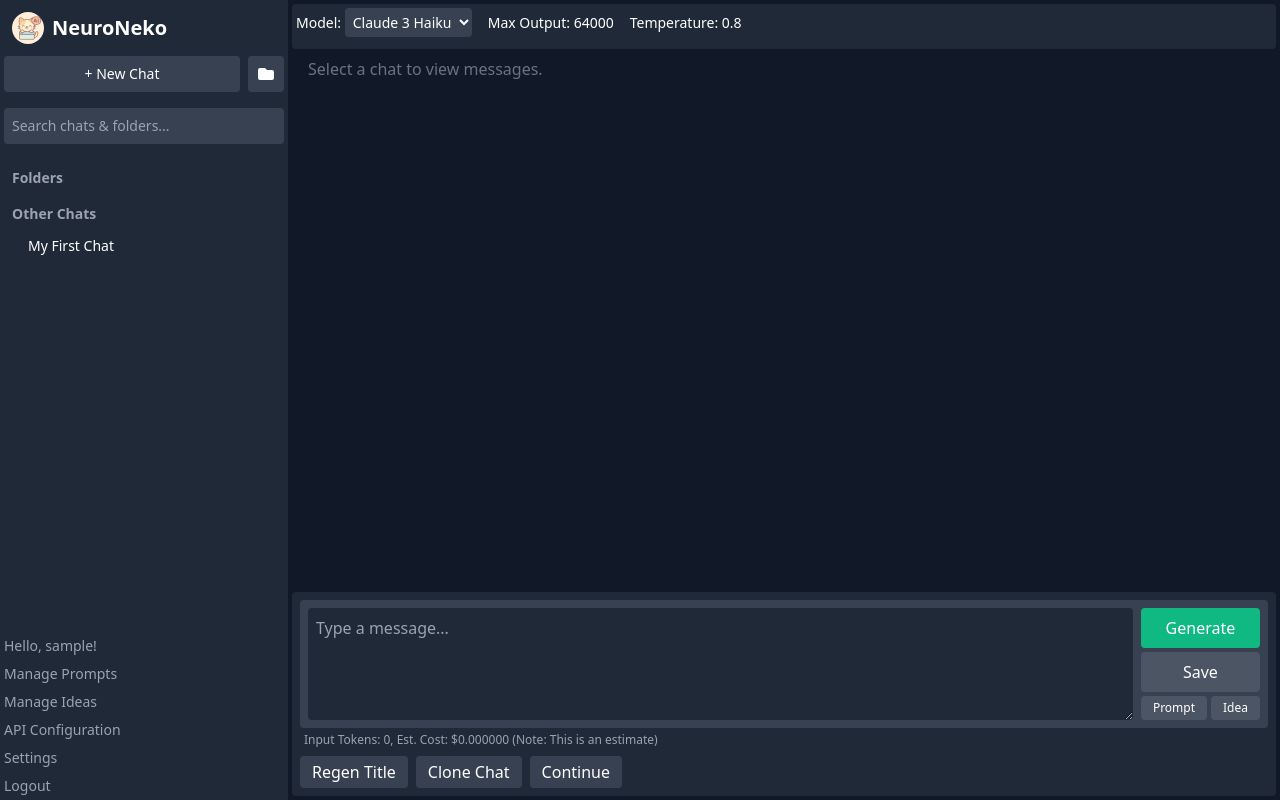
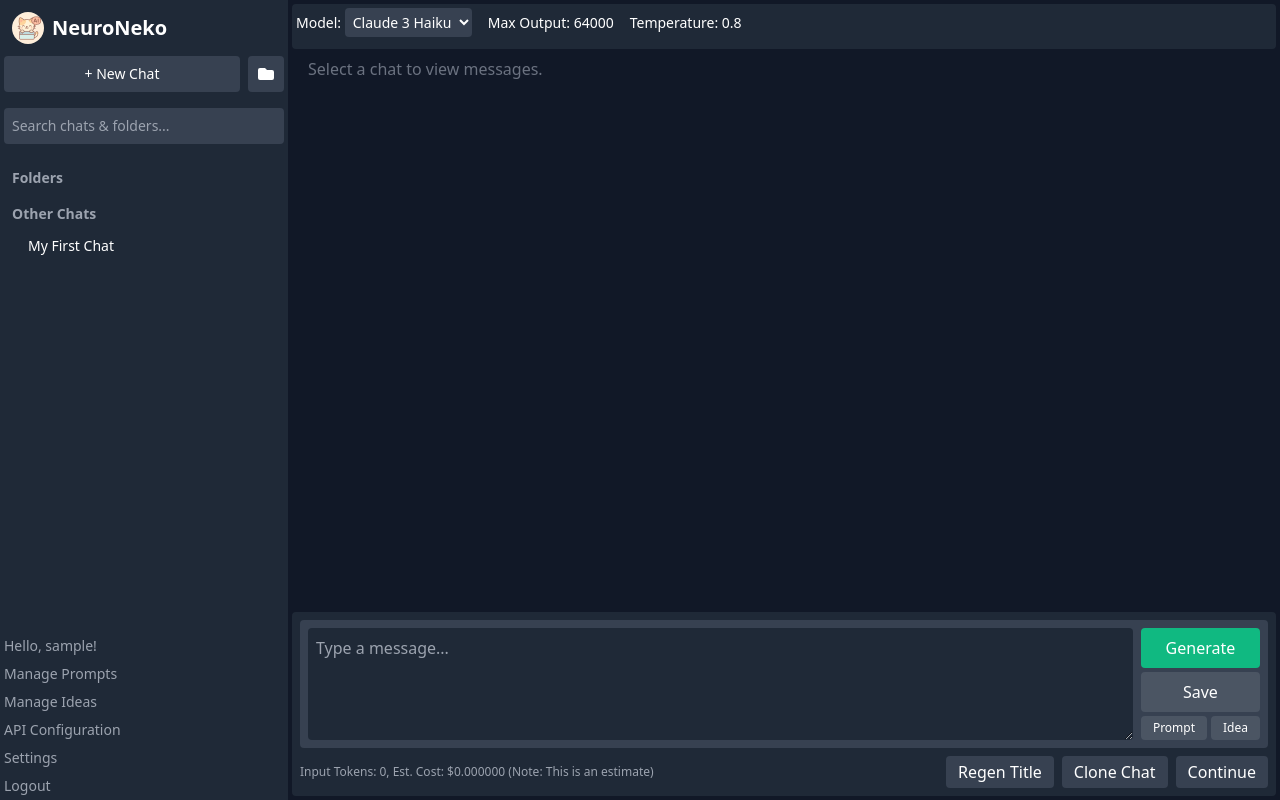
Before and after one commit to teswolf96/neuroneko, a Django app: page / in a window 1280 px wide. Run offline with Django 4.2, Linux system fonts and the light colour scheme; the visitor is signed in with stand-in values (Sample User, id 1); data comes from the database, SQL or seed files in the repository; data that the repository does not hold is empty.

Commit message:
More GUI tweaking

```diff
--- a/chat/templates/chat/index.html
+++ b/chat/templates/chat/index.html
@@ -235,13 +235,16 @@
                         </div>
                     </div>
                 </div>
-                <div id="cost-estimation-display" class="text-xs text-gray-400 mt-1 pl-1">Input Tokens: 0, Est. Cost: $0.000000 (Note: This is an estimate)</div>
-                <!-- The div that previously held Prompt and Idea buttons is removed by not including it here -->
-                <div class="flex space-x-2 mt-2">
-                    <button id="regen-title-button" class="bg-gray-700 px-3 py-1 rounded">Regen Title</button>
-                    <!-- <button class="bg-gray-700 px-3 py-1 rounded">Download Chat</button> -->
-                    <button id="clone-chat-button" class="bg-gray-700 px-3 py-1 rounded">Clone Chat</button>
-                    <button id="continue-chat-button" class="bg-gray-700 px-3 py-1 rounded">Continue</button>
+
+                <!-- New flex container -->
+                <div class="flex justify-between items-center mt-2">
+                    <div id="cost-estimation-display" class="text-xs text-gray-400">Input Tokens: 0, Est. Cost: $0.000000 (Note: This is an estimate)</div>
+                    <div class="flex space-x-2"> <!-- Buttons group -->
+                        <button id="regen-title-button" class="bg-gray-700 px-3 py-1 rounded">Regen Title</button>
+                        <!-- <button class="bg-gray-700 px-3 py-1 rounded">Download Chat</button> -->
+                        <button id="clone-chat-button" class="bg-gray-700 px-3 py-1 rounded">Clone Chat</button>
+                        <button id="continue-chat-button" class="bg-gray-700 px-3 py-1 rounded">Continue</button>
+                    </div>
                 </div>
             </div> <!-- Closing div for input area -->
                     </div>
```
